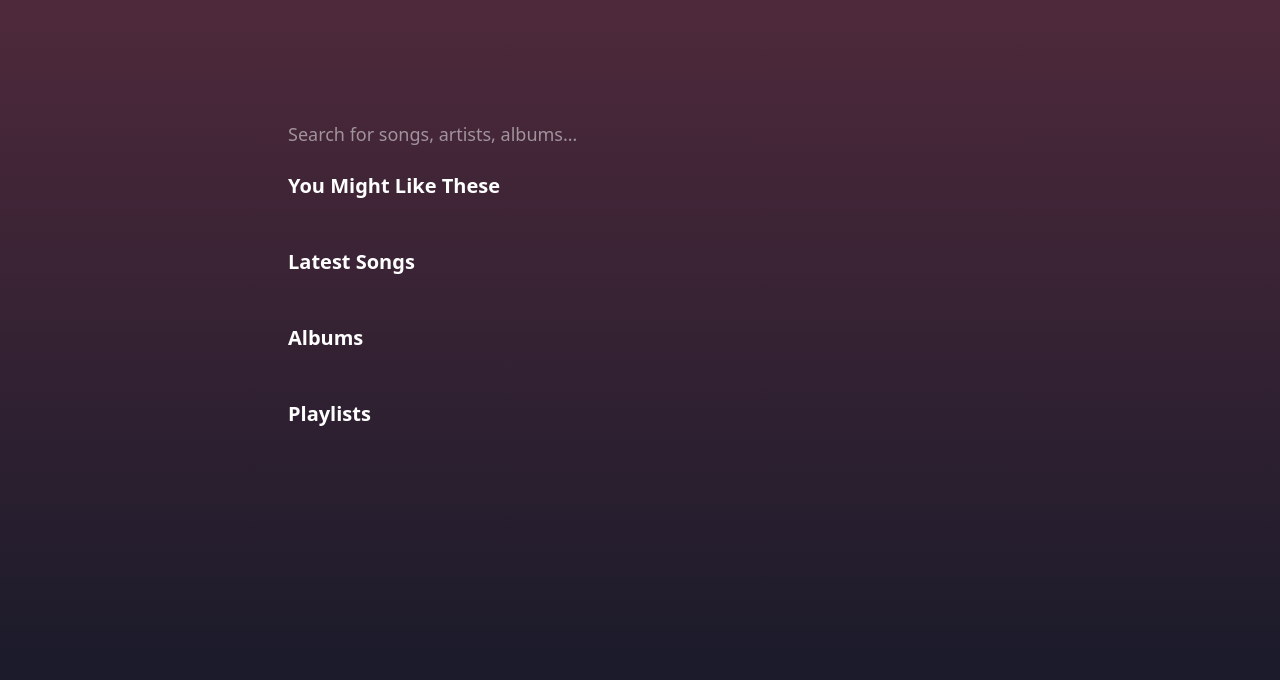
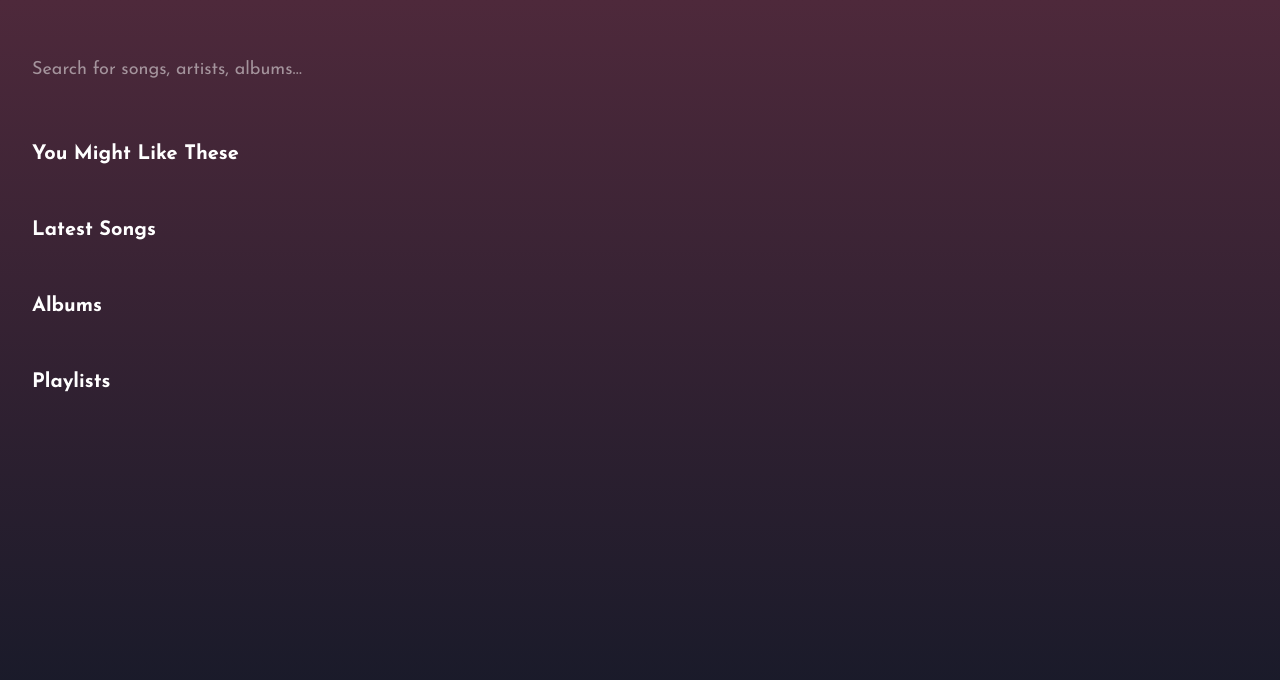
Before and after one commit to pavitra0/musify, a Next.js app: page / in a window 1280 px wide. Shown: the top 680 px of the page. Built offline with nearby package versions, Linux system fonts and the light colour scheme; no server answers.

Commit message:
font change

```diff
--- a/app/layout.js
+++ b/app/layout.js
@@ -1,25 +1,12 @@
-// import "./globals.css";
-// import { ColorThemeProvider } from "../components/ColorThemeContext";
-// import { PlayerProvider } from "@/context/PlayerContext";
-
-// export default function RootLayout({ children }) {
-//   return (
-//     <html lang="en">
-//       <head>
-//         <link rel="manifest" href="/manifest.json" />
-//         <meta name="theme-color" content="#0f0f0f" />
-//       </head>
-//       <body className="w-full ">
-//         <PlayerProvider>
-//           <ColorThemeProvider>{children}</ColorThemeProvider>
-//         </PlayerProvider>
-//       </body>
-//     </html>
-//   );
-// }
 import "./globals.css";
 import { ColorThemeProvider } from "../components/ColorThemeContext";
 import { PlayerProvider } from "@/context/PlayerContext";
+import { Josefin_Sans } from "next/font/google";
+import "./globals.css";
+
+const josefin = Josefin_Sans({ subsets: ["latin"], display: "swap" });
+
+
 
 export default function RootLayout({ children }) {
   return (
@@ -33,7 +20,7 @@ export default function RootLayout({ children }) {
       </head>
       <body
         suppressHydrationWarning
-        className="min-h-screen bg-black text-white font-sans antialiased overflow-x-hidden"
+        className={`min-h-screen ${josefin.className} bg-black text-white font-sans antialiased overflow-x-hidden`}
       >
         <PlayerProvider>
           <ColorThemeProvider>
--- a/app/page.jsx
+++ b/app/page.jsx
@@ -50,7 +50,7 @@ export default function SearchPage() {
         background: `linear-gradient(to bottom, ${bgColor}, #111827)`,
       }}
     >
-      <div className="w-full max-w-3xl px-4 mt-16">
+      <div className="w-full  px-4 ">
         <SearchBar onSearch={handleSearch} accentColor={accentColor} />
 
         {loading ? (
--- a/components/SearchBar.jsx
+++ b/components/SearchBar.jsx
@@ -17,7 +17,7 @@ export default function SearchBar({ onSearch }) {
       value={input}
       onChange={(e) => setInput(e.target.value)}
       placeholder="Search for songs, artists, albums…"
-      className="text-white text-left flex-1 px-4 py-2 rounded-l-md border-none text-lg outline-none"
+      className="text-white text-left flex-1 px-4 py-2 rounded-l-md border-none text-lg outline-none mb-8"
     />
   </form>
 </div>
--- a/components/SongResults.jsx
+++ b/components/SongResults.jsx
@@ -78,10 +78,7 @@ import { useColorTheme } from "./ColorThemeContext";
 
 export default function SearchResults({ data = [] }) {
   const router = useRouter();
-  const { colors } = useColorTheme();
 
-  const bgColor = colors?.bgColor || "#0f0f0f";
-  const accentColor = colors?.accentColor || "#22c55e";
 
   // Handle non-array safely
   if (!Array.isArray(data)) {
@@ -98,7 +95,7 @@ export default function SearchResults({ data = [] }) {
           key={item.id}
           onClick={() => router.push(`/${item.id}`)}
           className="flex gap-3 items-center p-2 hover:bg-[#1c1c1c] rounded cursor-pointer transition"
-          style={{ backgroundColor: bgColor }}
+
         >
           <img
             src={item.image?.[1]?.url || item.image?.[0]?.url || ""}
@@ -108,7 +105,7 @@ export default function SearchResults({ data = [] }) {
           <div>
             <p
               className="text-white font-medium"
-              style={{ color: accentColor }}
+
             >
               {item.name}
             </p>
```
